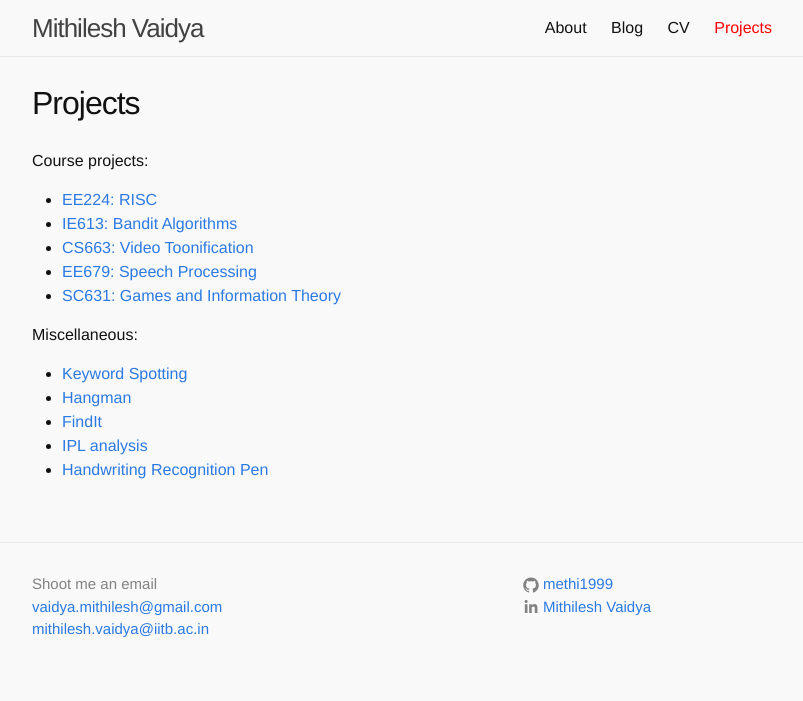
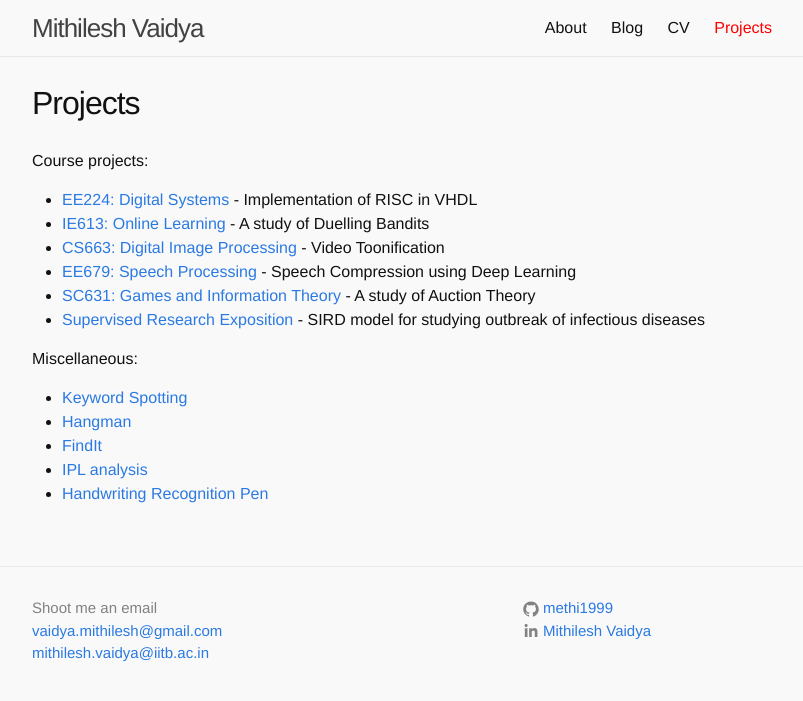
Before and after one commit to ShaunakAJoshi/ShaunakAJoshi.github.io, a Jekyll site: the page built from _pages/projects.md, in a window 1280 px wide. Shown: the top 701 px of the page, without its empty margins (238-1041 px from the left). Built offline with Jekyll 4.4.1, drawn with Linux system fonts in a browser that asks for light colours.

Commit message:
Added SRE

```diff
--- a/_pages/projects.md
+++ b/_pages/projects.md
@@ -6,11 +6,12 @@ permalink: /projects
 
 Course projects:
 
-* [EE224: RISC]({{ site.url }}/projects/risc)
-* [IE613: Bandit Algorithms]({{ site.url }}/projects/bandit)
-* [CS663: Video Toonification](https://github.com/methi1999/CS663-DIP-Project)
-* [EE679: Speech Processing]({{ site.url }}/assets/ppt/EE679_paper_review.pptx)
-* [SC631: Games and Information Theory]({{ site.url }}/assets/ppt/SC631_project.pptx)
+* [EE224: Digital Systems]({{ site.url }}/projects/risc) - Implementation of RISC in VHDL
+* [IE613: Online Learning]({{ site.url }}/projects/bandit) - A study of Duelling Bandits
+* [CS663: Digital Image Processing](https://github.com/methi1999/CS663-DIP-Project) - Video Toonification
+* [EE679: Speech Processing]({{ site.url }}/assets/pdf/ee679_paper_review.pdf) - Speech Compression using Deep Learning
+* [SC631: Games and Information Theory]({{ site.url }}/assets/pdf/sc631_auction_theory.pdf) - A study of Auction Theory
+* [Supervised Research Exposition]({{ site.url }}/assets/pdf/sre_sird.pdf) - SIRD model for studying outbreak of infectious diseases
 
 Miscellaneous:
 
```
